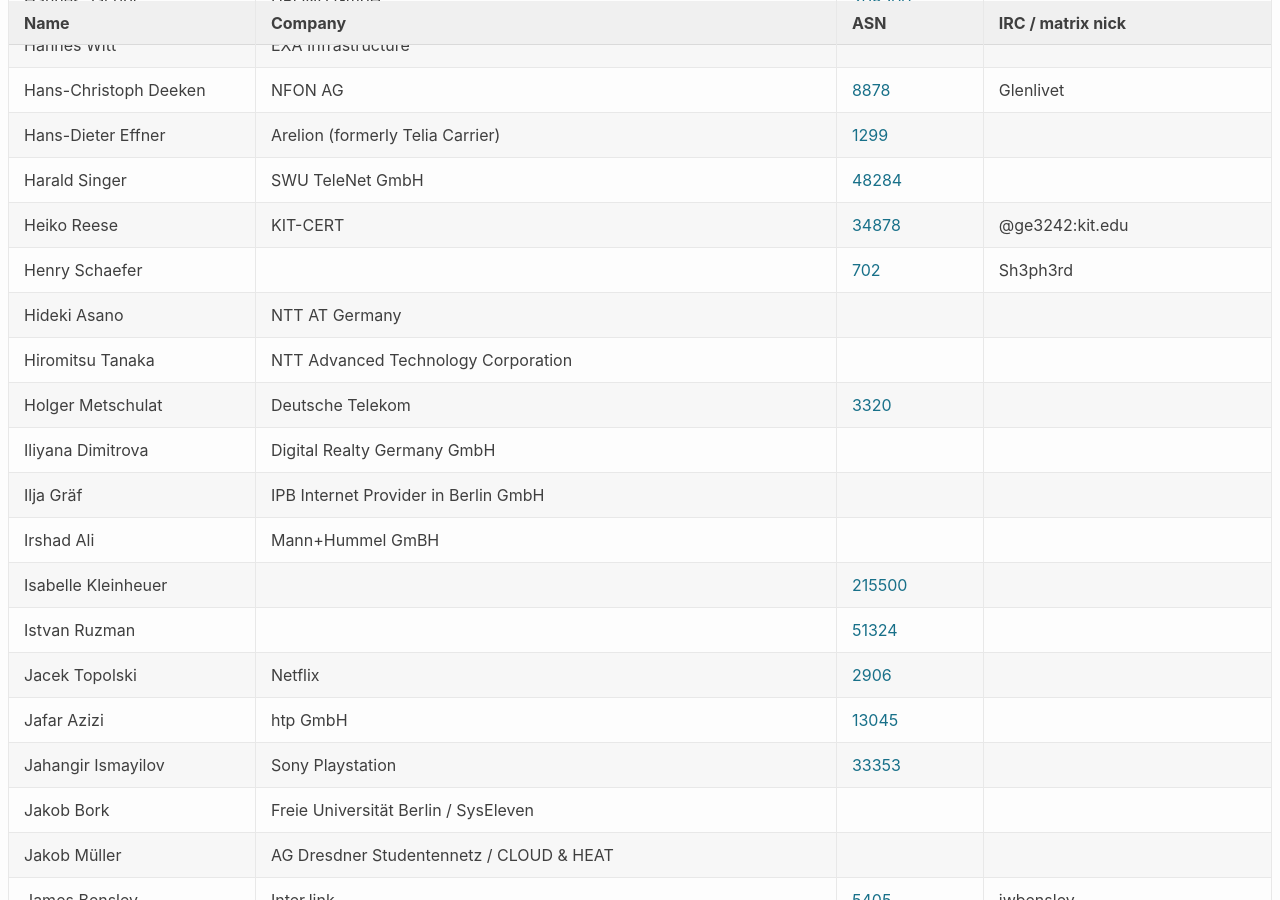
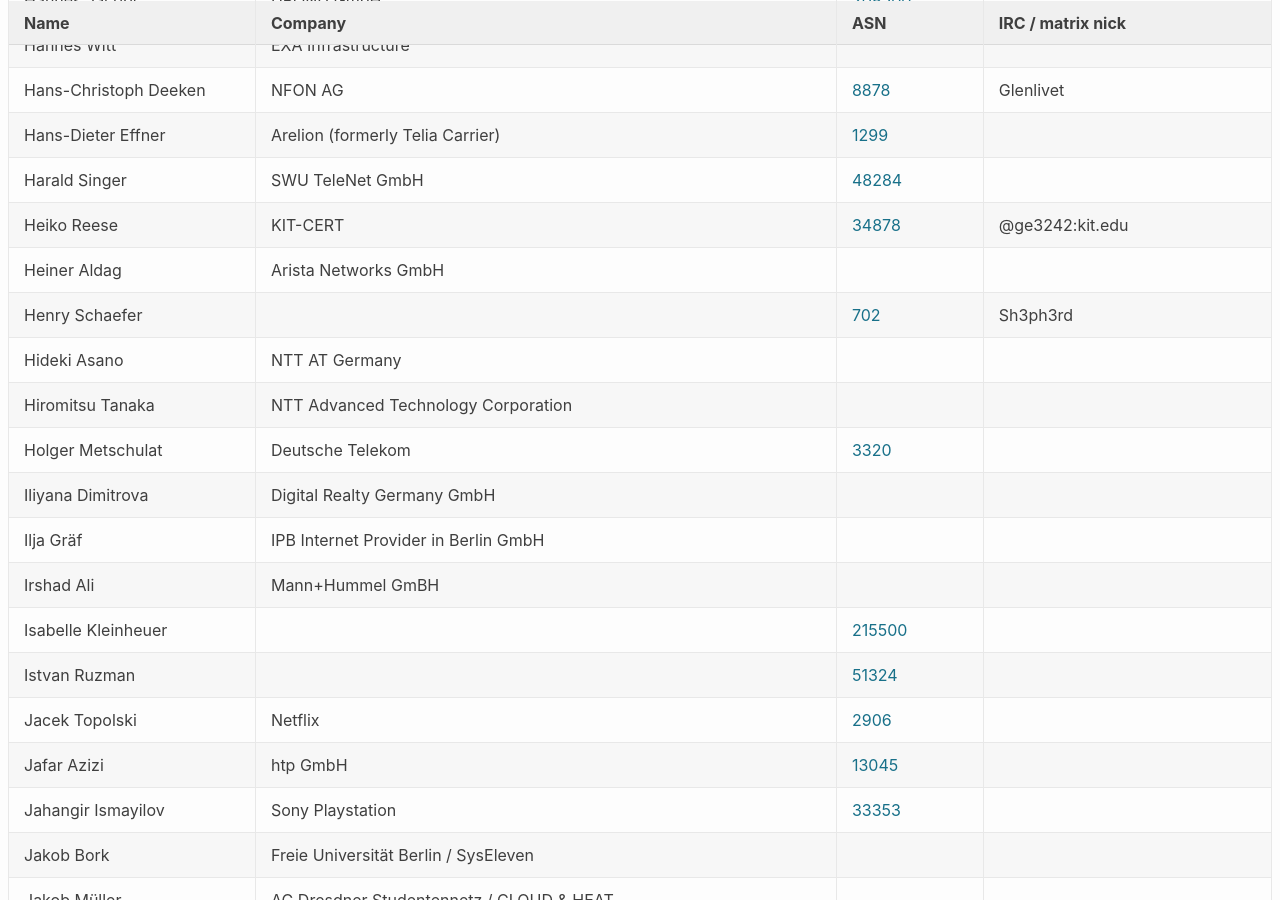
Before and after one commit to denog/pretix-attendeelist, a Jekyll site: the page built from denog16/index.markdown, in a window 1280 px wide and 900 px high, scrolled down 6163 px. Built offline with Jekyll 4.4.1, drawn with Linux system fonts in a browser that asks for light colours.

Commit message:
Latest data: Tue Oct 22 09:30:36 UTC 2024

```diff
--- a/_data/attendees_denog16_onsite.json
+++ b/_data/attendees_denog16_onsite.json
@@ -828,6 +828,12 @@
     "asn": "34878"
   },
   {
+    "name": "Heiner Aldag",
+    "company": "Arista Networks GmbH",
+    "irc": null,
+    "asn": null
+  },
+  {
     "name": "Henry Schaefer",
     "company": null,
     "irc": "Sh3ph3rd",
```
